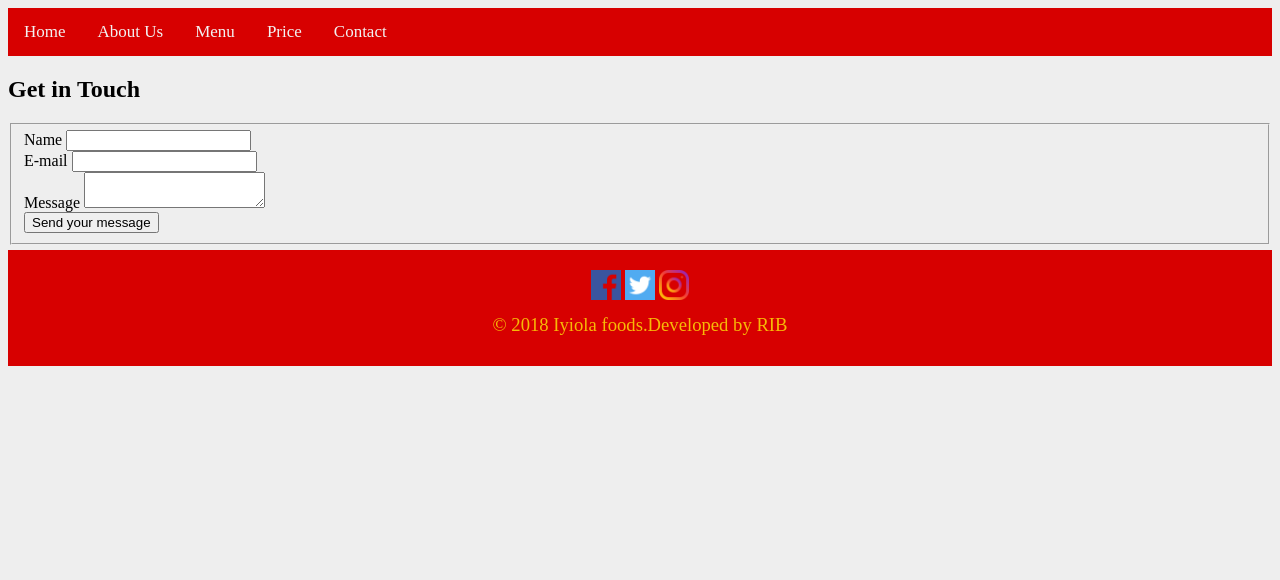
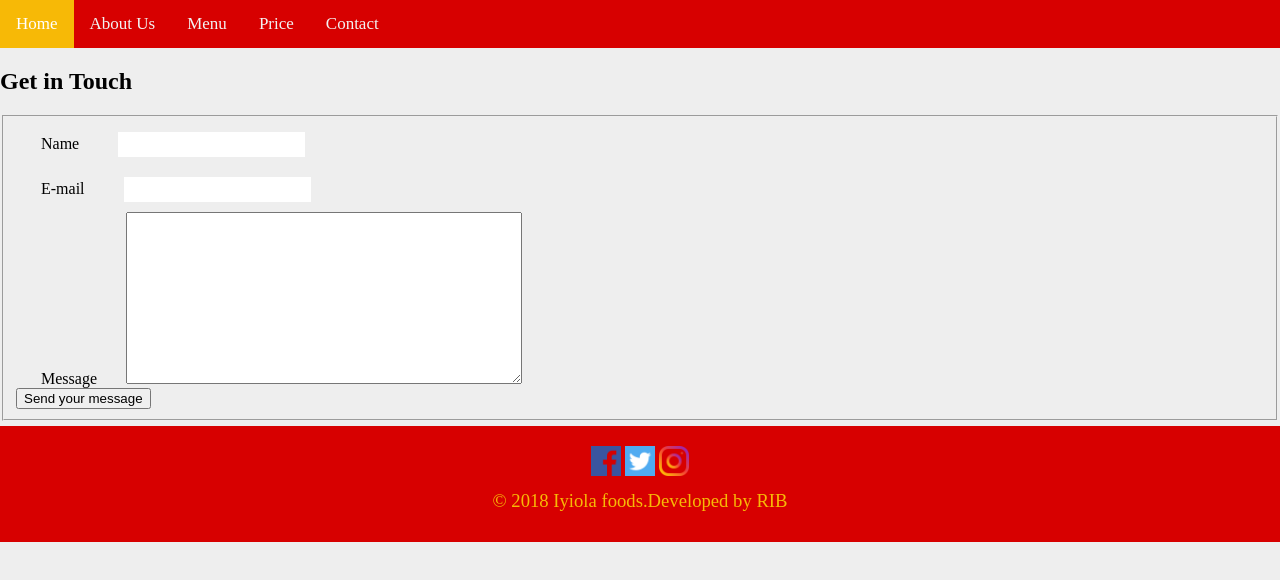
Before and after one commit to Iyiola-coding/larex, a plain HTML site: page contact.html in a window 1280 px wide. Drawn offline with Linux system fonts and the light colour scheme.

```diff
--- a/contact.html
+++ b/contact.html
@@ -29,7 +29,7 @@
     			</div>
     			<div>
     				<label for="message">Message</label>
-    				<textarea id="msg" name="user_message"></textarea>
+    				<textarea id="msg" name="user_message" style="width: 30%; height: 150px;"></textarea>
     			</div>
     			<div class="button">
     				<button type="submit">Send your message</button>
--- a/style.css
+++ b/style.css
@@ -1,6 +1,7 @@
 body, html {
 	height: 100%;
 	background-color: #eee;
+	margin: 0;
 }
 /*style navbar*/
 .topnav{
@@ -30,7 +31,7 @@ body, html {
 /* style navbar end*/
 
 
-div.hero-image{
+div.heroimage{
 	background-image: url("heroimage.jpg");
 	height: 90%;
 	background-position: center;
@@ -145,3 +146,22 @@ p{
 	margin: 20px 0 0 0;
 
 }
+/*style form*/
+
+label {
+  padding: 20px;
+  border: 20px;
+  margin: 5px;
+}
+
+input {
+	padding: 5px;
+	border: 20px;
+	margin: 10px;
+}
+
+textarea{
+	padding: 10px;
+	height: 100%;
+	width: 30%;
+}
```
